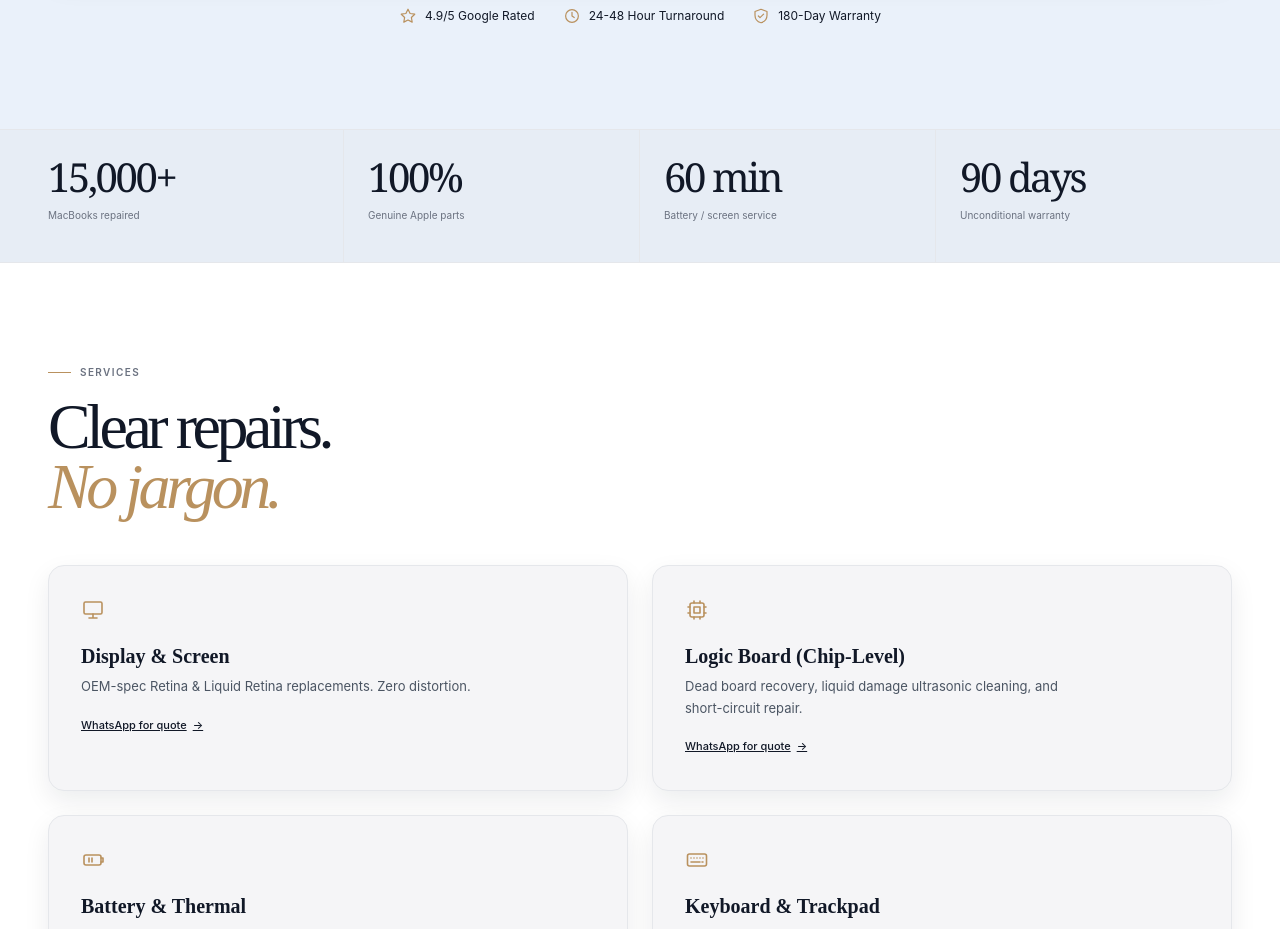
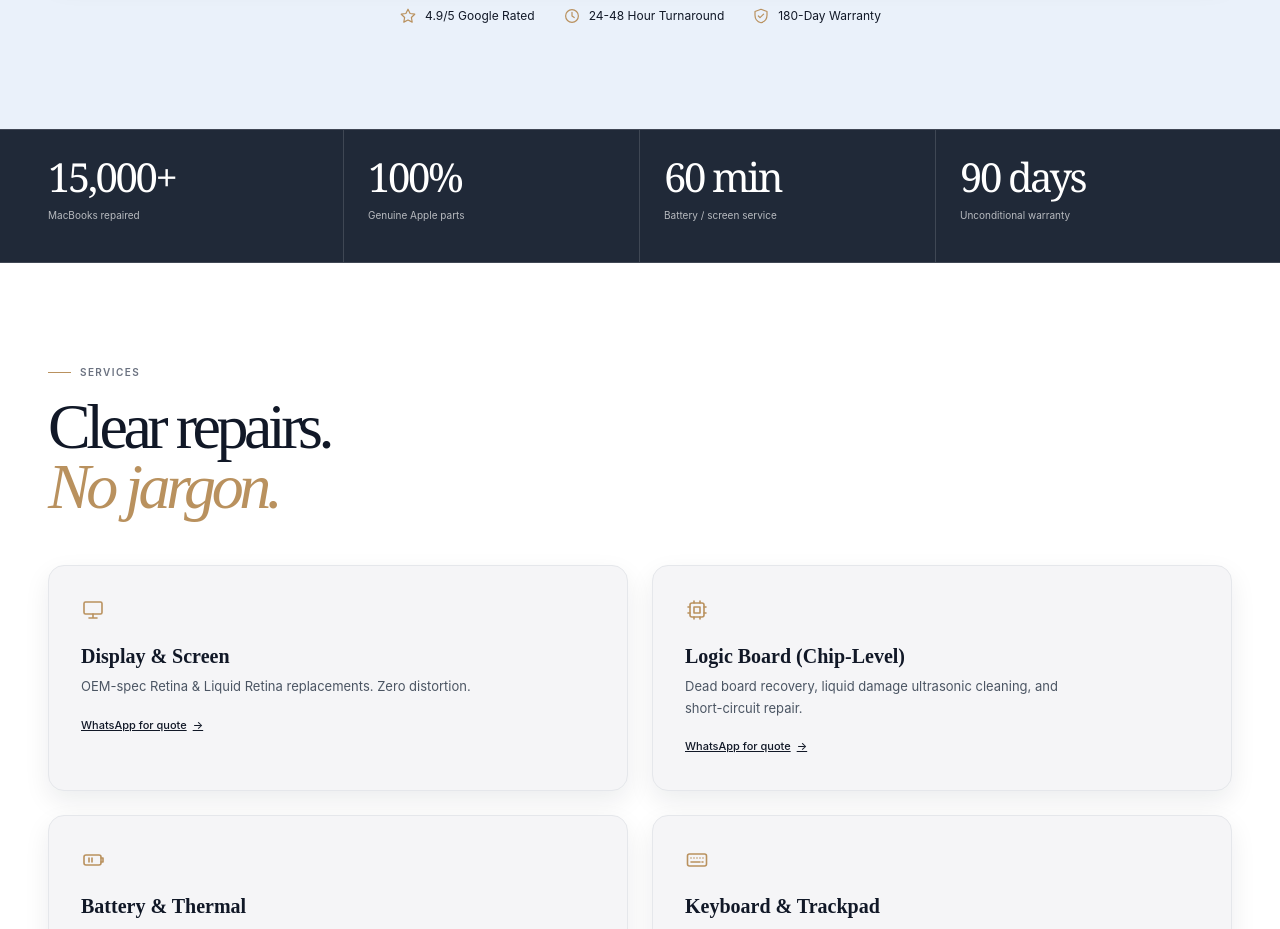
Before and after one commit to scts599-source/macexperts-site, a React (Vite) app: page / in a window 1280 px wide. Shown: the part 1320-2249 px from the top of the page. Built offline with nearby package versions, Linux system fonts and the light colour scheme.

Commit message:
Balance light and dark section surfaces

```diff
--- a/src/index.css
+++ b/src/index.css
@@ -223,7 +223,10 @@ h1 em, h2 em, h3 em { color: var(--gold); font-style: italic; }
 #location { background: #EAF2F0; }
 #reviews { background: #F7F3EC; }
 #faq { background: #F5F7FA; }
-.proof-strip { background: #E7EDF5; }
+.proof-strip { background: #202938; border-color: rgba(255,255,255,.14); }
+.proof-grid > div { border-color: rgba(255,255,255,.14); }
+.proof-grid strong { color: #fff; }
+.proof-grid span { color: rgba(255,255,255,.68); }
 .triage-form { background: #F5F5F7; border: 1px solid #e5e7eb; box-shadow: 0 8px 24px rgba(17,24,39,.07); }
 .triage-form label { border-bottom-color: #d1d5db; }
 .service-card { background: #F5F5F7 !important; border-color: #e5e7eb !important; box-shadow: 0 10px 26px rgba(17,24,39,.08); }
```
